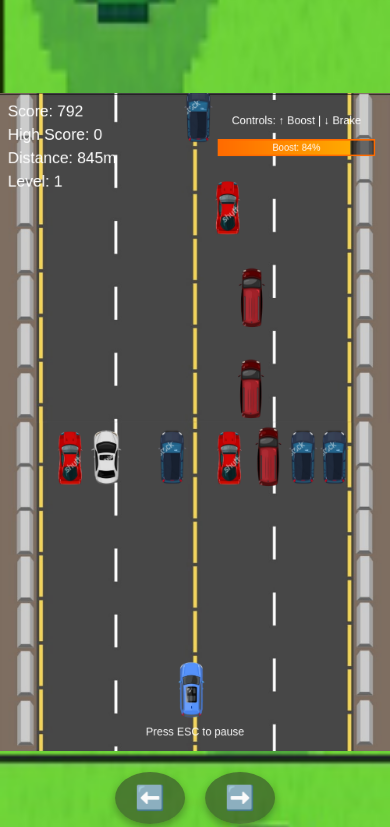
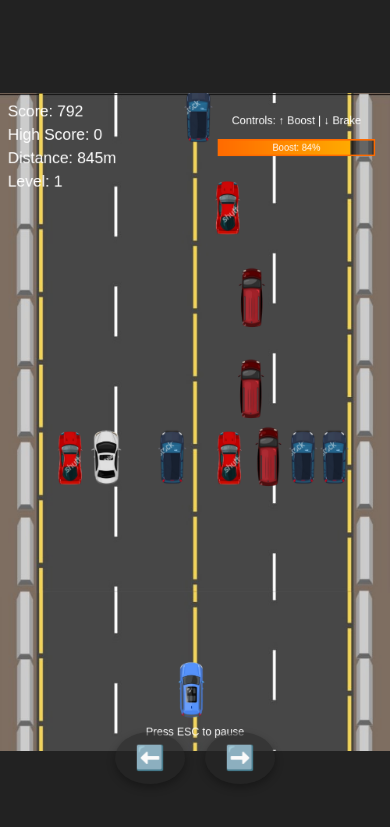
Before and after one commit to somya-ctrl/game_project, a plain HTML site: page index.html in a window 390 px wide. Both pictures are taken after a click on the element "Start Game". Shown: the top 827 px of the page. Drawn offline with Linux system fonts and the light colour scheme.

Commit message:
updated game

```diff
--- a/game.js
+++ b/game.js
@@ -167,14 +167,13 @@ function draw() {
         ctxL.drawImage(leftImg, 0, backgroundY - canvasL.height, canvasL.width, canvasL.height);
     }
     if (img.complete) {
-        ctx.drawImage(img, 0, backgroundY, canvas.width, canvas.height);
-        ctx.drawImage(img, 0, backgroundY - canvas.height, canvas.width, canvas.height);
+        ctx.drawImage(img, 0, backgroundY, canvas.width, img.height);
+        ctx.drawImage(img, 0, backgroundY - img.height, canvas.width, img.height);
     }
 
     if (moto.complete) {
         ctx.drawImage(moto, imageX, imageY, imageWidth, imageHeight);
-        // ctx.strokeStyle = "black";
-        // ctx.strokeRect(imageX, imageY, imageWidth, imageHeight);
+
     }
 
     // Draw pause instruction at fixed position
@@ -455,8 +454,7 @@ function drawObstacles() {
         const obs = obstacles[i];
         if (obs.img.complete){
             ctx.drawImage(obs.img, obs.x, obs.y, obs.width, obs.height);
-            // ctx.strokeStyle = "black";
-            // ctx.strokeRect(obs.x, obs.y, obs.width, obs.height);
+
         }else {
             ctx.fillStyle = "red";
             ctx.fillRect(obs.x, obs.y, obs.width, obs.height);
@@ -471,7 +469,6 @@ function checkCollision(rect1, rect2) {
         rect1.y + rect1.height - 19 >= rect2.y
     );
 }
-
 function checkOverlap(rect1, rect2) {
     return (
         rect1.x < rect2.x + rect2.width &&
@@ -480,7 +477,6 @@ function checkOverlap(rect1, rect2) {
         rect1.y + rect1.height > rect2.y
     );
 }
-
 function isPositionValid(x, y, width, height) {
     // Check against obstacles
     for (let i = 0; i < obstacles.length; i++) {
--- a/style.css
+++ b/style.css
@@ -4,10 +4,17 @@ body{
      display: flex;
     justify-content: center;
     align-items: center;
-    background:url("");
+    background-color: #222;
     height: 100vh;
     overflow: hidden;
     position: relative;
+}
+html, body {
+  margin: 0;
+  padding: 0;
+  overflow: hidden; /* ✅ removes scrollbars */
+  height: 100%;
+  width: 100%;
 }
 #myCanvas{
     width: 500px;
@@ -135,13 +142,8 @@ body{
 #startBtn:hover {
   background: #218838;
 }
+ @media (max-width: 900px) {
 
-
-
-@media (max-width: 900px) {
-    body {
-        flex-direction: column;
-    }
     #myCanvas, #right, #left {
         width: 100%;
         height: auto;
@@ -153,7 +155,7 @@ body{
         gap: 12px;
     }
 }
-@media (max-width: 480px) {
+@media (max-width: 500px){
     #themeSelector {
         flex-direction: column;
         gap: 8px;
@@ -162,8 +164,7 @@ body{
         display: flex;
         gap: 20px;
         position: absolute;
-        display:none;
-        bottom: 20px;
+        bottom:60px;
         left: 50%;
         transform: translateX(-50%);
     }
```
Also changed, not shown: index.html (+0 -2 lines), 1 other file.
